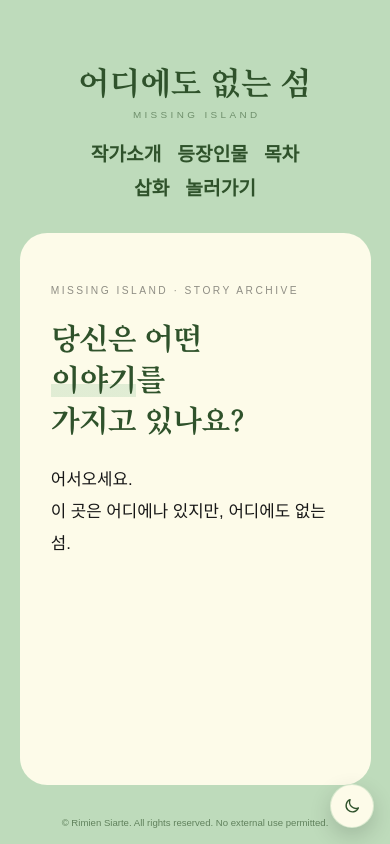
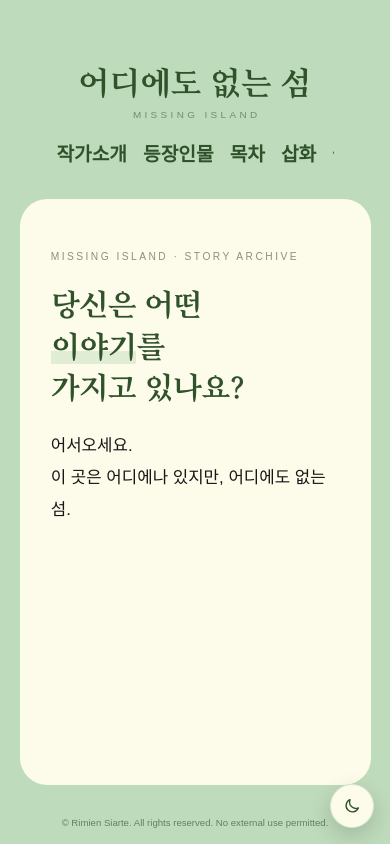
Before and after one commit to fad0805/homepage, a Next.js app in the folder web/: page / in a window 390 px wide. Built offline with nearby package versions, Linux system fonts and the light colour scheme; no server answers; a web font is replaced by a local one.

Commit message:
모바일 사이트 메뉴도 가로 스크롤로 변경

```diff
--- a/web/public/styles/navbar.scss
+++ b/web/public/styles/navbar.scss
@@ -63,6 +63,16 @@ nav#navbar a {
 
 @media (max-width: $breakpoint-md) {
   nav#navbar {
-    flex-wrap: wrap;
+    flex-wrap: nowrap;
+    justify-content: flex-start;
+    max-width: 100%;
+    box-sizing: border-box;
+    overflow-x: auto;
+    -webkit-overflow-scrolling: touch;
+    scrollbar-width: none;
+
+    &::-webkit-scrollbar {
+      display: none;
+    }
   }
 }
```
